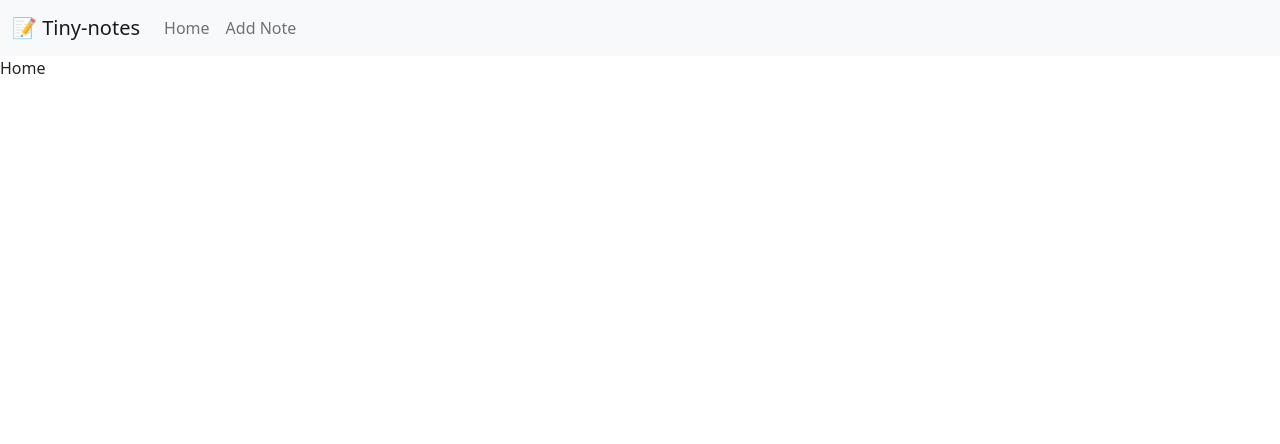
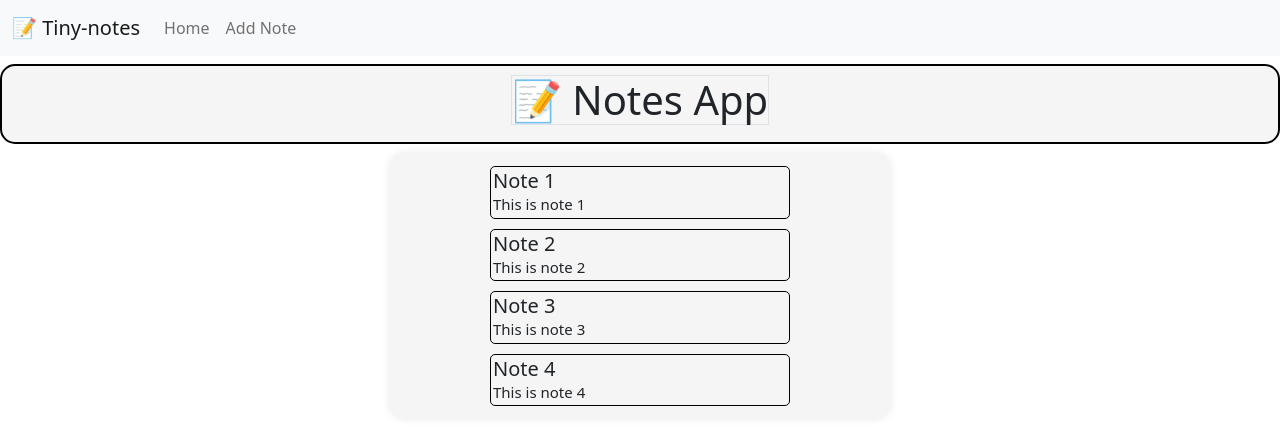
Before and after one commit to yashnaravade/tiny-notes, a React (Vite) app: page / in a window 1280 px wide. Shown: the top 444 px of the page. Built offline with nearby package versions, Linux system fonts and the light colour scheme.

Commit message:
Add notes component and mapping for them

```diff
--- /dev/null
+++ b/src/components/Note/Note.css
@@ -0,0 +1,22 @@
+.card-note{
+border: 1px solid #000;
+border-radius: 5px;
+width: 300px;
+margin-left: auto;
+margin-right: auto;
+margin-top: 10px;
+margin-bottom: 10px;
+padding: 2px;
+}
+
+
+.note-title{
+font-size: 20px;
+margin: 0;
+}
+
+.note-description{
+font-size: 15px;
+margin: 0;
+
+}
--- /dev/null
+++ b/src/components/Note/Note.tsx
@@ -0,0 +1,16 @@
+import React from 'react'
+import "./Note.css"
+
+function Note({title, description}) {
+  return (
+   <>
+   <div className="card-note">
+        <h5 className="note-title">{title}</h5>
+        <p className="note-description">{description}</p>
+   </div>
+   </>
+
+  )
+}
+
+export default Note
--- a/src/views/AddNote/AddNote.css
+++ b/src/views/AddNote/AddNote.css
@@ -3,3 +3,7 @@
     width: 100vw;
     background-color: #f5f5f5 !important;
 }
+
+.card{
+    box-shadow: 0px 0px 10px 0px rgba(0,0,0,0.75);
+}
--- a/src/views/Home/Home.css
+++ b/src/views/Home/Home.css
@@ -0,0 +1,24 @@
+.app-title-container{
+    height: 10vh;
+    width: 100vw;
+    background-color: #f5f5f5 !important;
+    display: flex;
+    justify-content: center;
+    align-items: center;
+   border: 2px solid #000000;
+   border-radius: 15px;
+}
+
+.notes-container{
+height: auto;
+width: 500px;
+background-color: #f5f5f5 !important;
+margin-left: auto;
+margin-right: auto;
+margin-top: 10px;
+margin-bottom: 10px;
+padding: 2px;
+border-radius: 15px;
+box-shadow:   0px 0px 10px 0px rgba(0,0,0,0.1);
+
+}
--- a/src/views/Home/Home.tsx
+++ b/src/views/Home/Home.tsx
@@ -1,13 +1,48 @@
 import React from 'react'
 import "./Home.css"
 import Navbar from '../../components/Navbar/Navbar'
+import Note from '../../components/Note/Note'
 
 function Home() {
+
+  const [notes, setNotes] = React.useState([
+    {
+      title: "Note 1",
+      description: "This is note 1"
+    },
+    {
+      title: "Note 2",
+      description: "This is note 2"
+    },
+    {
+      title: "Note 3",
+      description: "This is note 3"
+    },
+    {
+      title: "Note 4",
+      description: "This is note 4"
+    }
+  ])
+
+
   return (
     <div>
       <Navbar />
-      Home
-    </div>
+<div className="app-title-container mt-2">
+        <h1 className="app-title border">📝 Notes App</h1>
+</div>
+<div className="notes-container">
+  {
+    notes.map((note) => {
+      return (
+        <Note title={note.title} description={note.description}/>
+      )
+    })
+
+  }
+</div>
+</div>
+
   )
 }
 
```
Also changed, not shown: src/views/AddNote/AddNote.tsx (line endings or trailing spaces).
